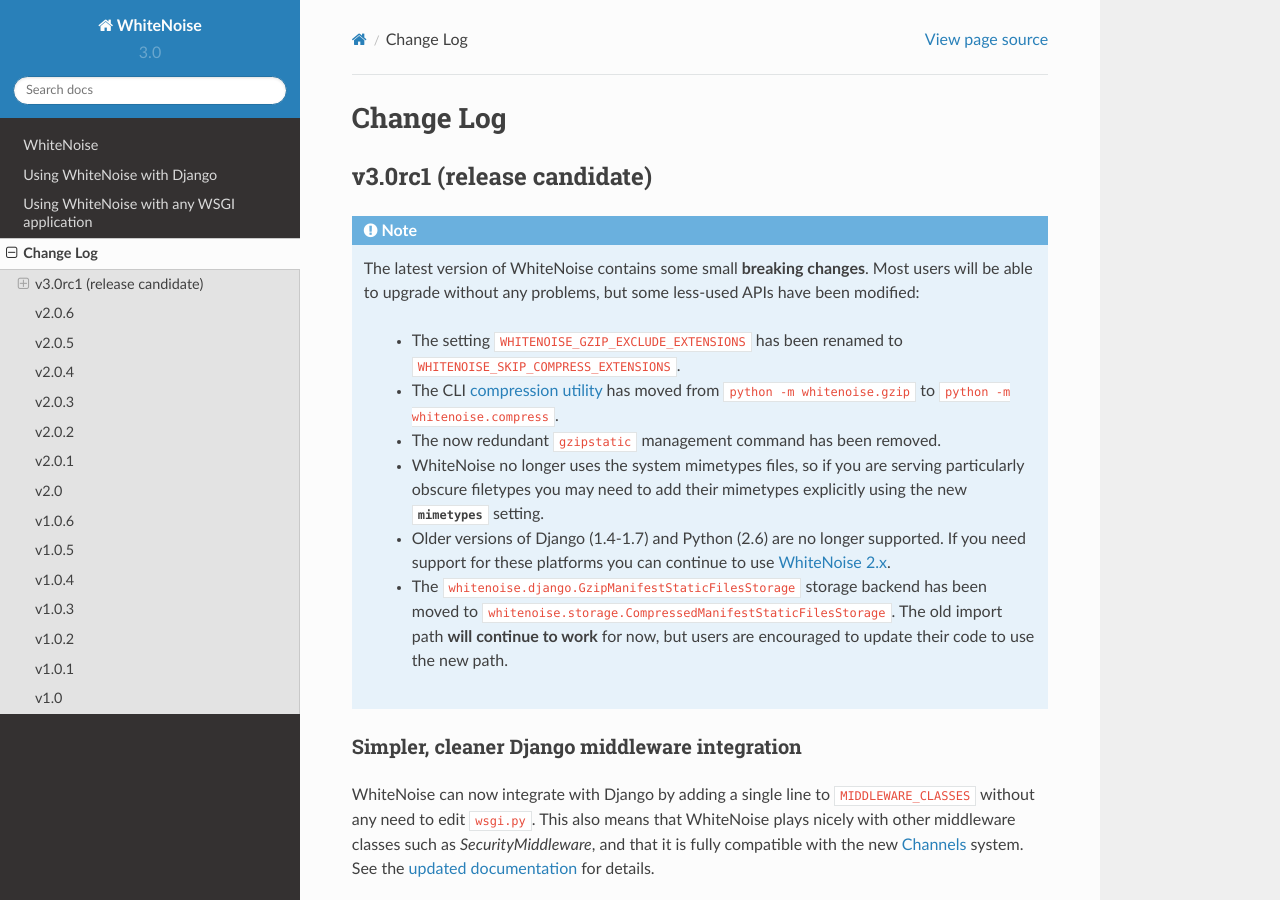
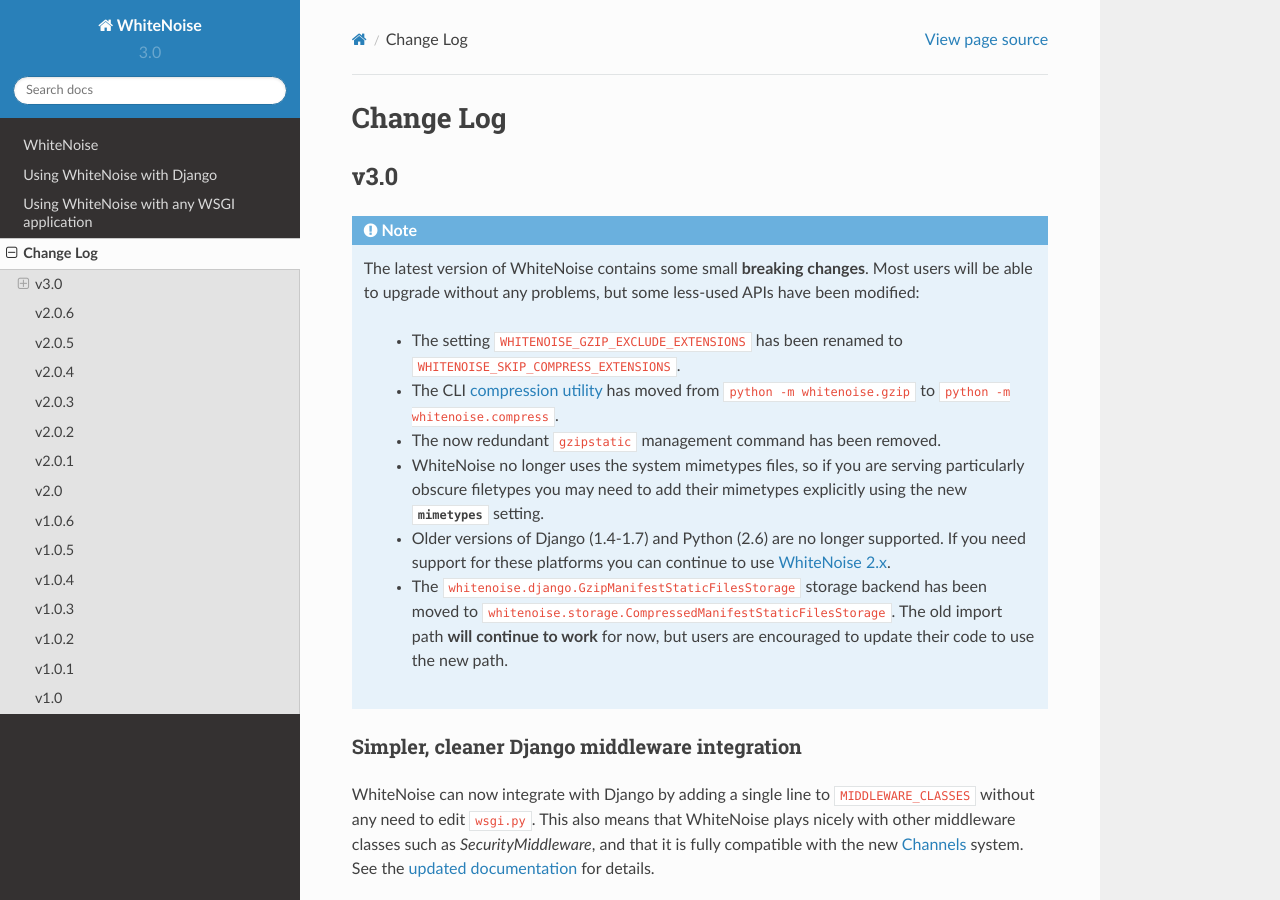
Before and after one commit to gorbunov87/white_noise, a Sphinx documentation site: the page built from docs/changelog.rst, in a window 1280 px wide and 900 px high. Built offline with Sphinx 7.4.7 and the Read the Docs theme 2.0.0, drawn with Linux system fonts in a browser that asks for light colours.

Commit message:
Bump version in changelog

```diff
--- a/docs/changelog.rst
+++ b/docs/changelog.rst
@@ -1,8 +1,8 @@
 Change Log
 ==========
 
-v3.0rc1 (release candidate)
----------------------------
+v3.0
+----
 
 .. note:: The latest version of WhiteNoise contains some small **breaking changes**.
    Most users will be able to upgrade without any problems, but some
```
